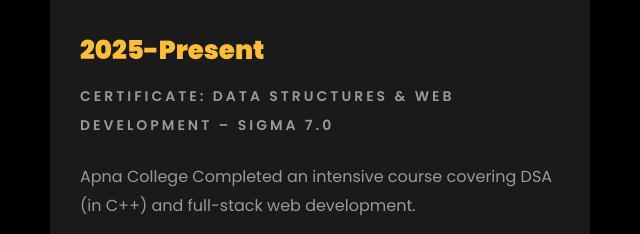
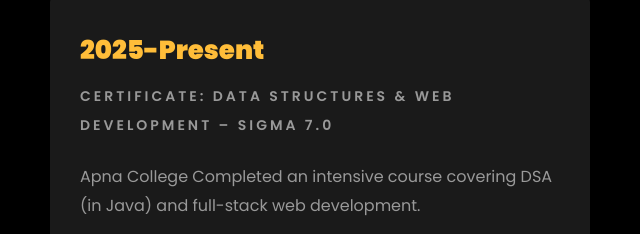
Before and after one commit to Pawansahu247/pawansahuportfolio, a plain HTML site: page index.html in a window 1280 px wide. Shown: the part 2041-2275 px from the top of the page, 35-675 px from the left. Drawn offline with Linux system fonts and the light colour scheme; files whose address does not match are found by name.

Commit message:
Update index.html

```diff
--- a/index.html
+++ b/index.html
@@ -330,7 +330,7 @@
 						<h2></h2>
 						<span class="position">Certificate: Data Structures & Web Development – Sigma 7.0</span>
 						<p class="mt-4">Apna College
-Completed an intensive course covering DSA (in C++) and full-stack web development.
+Completed an intensive course covering DSA (in Java) and full-stack web development.
 
 							<ul>
 								<li>
```
